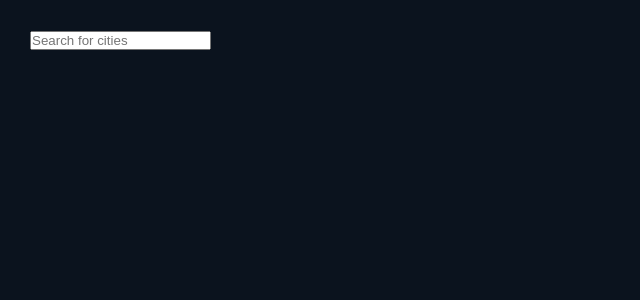
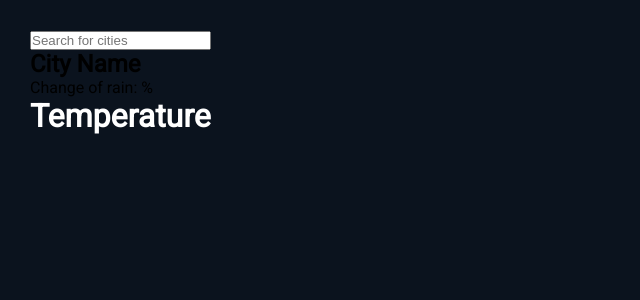
Before and after one commit to dayblassingame/SkyCast, a Next.js app: page /dashboard in a window 1280 px wide. Shown: the top 300 px of the page, without its empty margins (0-640 px from the left). Built offline with nearby package versions, Linux system fonts and the light colour scheme.

Commit message:
current weather wireframe

```diff
--- /dev/null
+++ b/app/dashboard/currentWeather.js
@@ -0,0 +1,17 @@
+import react from 'react';
+
+export default function currentWeather(){
+
+    return(
+        <div>
+            <div>
+                <h2>City Name</h2>
+                <p>Change of rain: %</p>
+                <h1>Temperature</h1>
+            </div>
+            <div>
+                <img name='weather status'/>
+            </div>
+        </div>
+    )
+}
--- a/app/dashboard/page.js
+++ b/app/dashboard/page.js
@@ -1,5 +1,6 @@
 import React from "react";
 import Search from "./search";
+import CurrentWeather from "./currentWeather";
 import styles from '../styles/components/dashboard.module.scss';
 import icon from '../styles/components/icon.module.scss';
 
@@ -9,7 +10,8 @@ export default function comingSoon(){
     return(
         <main>
             <div className={styles.container}>
-            <Search/>
+                <Search/>
+                <CurrentWeather/>
             </div>
         </main>
     )
```
